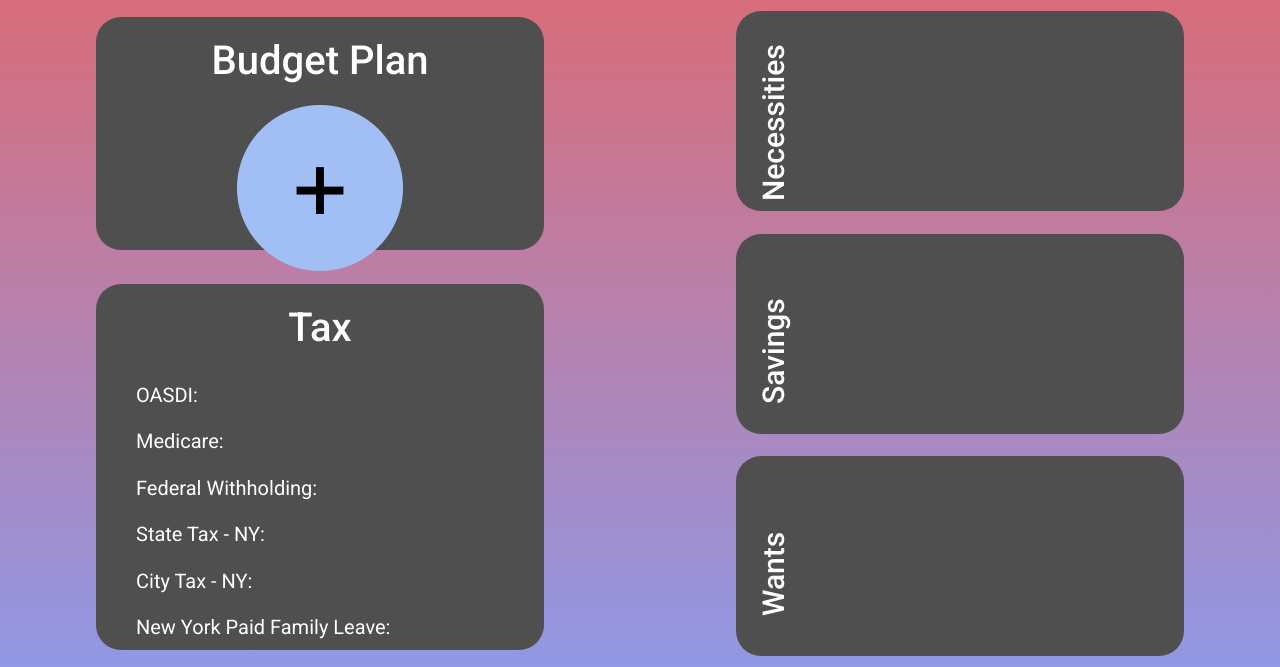
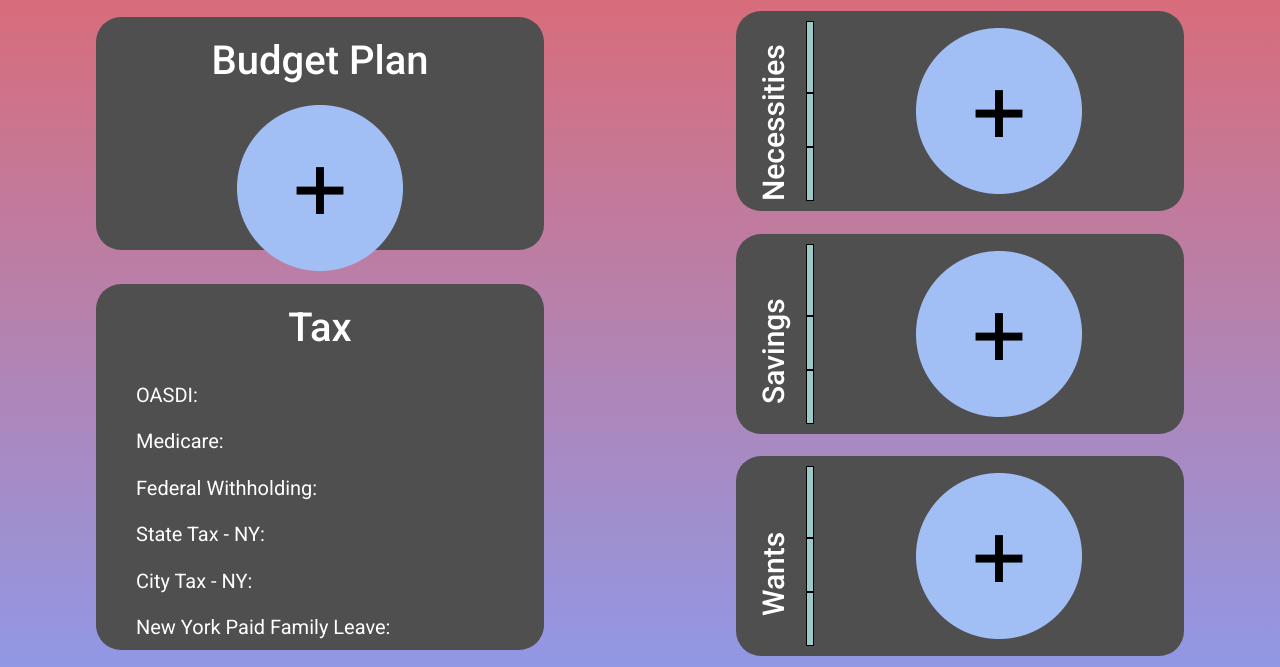
Before and after one commit to danvluewubley/hackathon-budget-app, a Flask app: page /dashboard in a window 1280 px wide. Shown: the part 133-800 px from the top of the page. Run offline with Flask 3, Linux system fonts and the light colour scheme; parts of the project's set-up code (start-up, migrations or seed data) failed here and were passed over; some web fonts are replaced.

Commit message:
Finished the dashboard

```diff
--- a/myapp/static/dashboard.css
+++ b/myapp/static/dashboard.css
@@ -88,7 +88,7 @@ section {
   color: white;
 }
 
-.budget-plan img {
+img {
   width: 166px;
   align-self: center;
 }
@@ -172,3 +172,36 @@ aside {
   top: 20px;
   left: -160px;
 }
+
+.barcontainer {
+  position: relative;
+  width: 10px;
+  height: 90%;
+  margin: auto 0;
+  margin-left: 70px;
+  background-color: white;
+}
+
+.bar {
+  background-color: #9bc9c7;
+  border: 1px solid black;
+}
+
+#bar1 {
+  height: 40%;
+}
+
+#bar2 {
+  height: 30%;
+}
+
+#bar3 {
+  height: 30%;
+}
+
+.img-container {
+  width: 100%;
+  display: flex;
+  justify-content: center;
+  align-items: center;
+}
--- a/myapp/templates/dashboard.html
+++ b/myapp/templates/dashboard.html
@@ -27,12 +27,36 @@
         <aside>
             <div class="necessities">
                 <h2 class="section-heading"><span class="necessities-format">Necessities</span></h2>
+                <div class="barcontainer">
+                    <div class="bar" id="bar1"></div>
+                    <div class="bar" id="bar2"></div>
+                    <div class="bar" id="bar3"></div>
+                </div>
+                <div class="img-container">
+                    <img src="../static/add.png" alt="Sorry low on budget!">
+                </div>
             </div>
             <div class="savings">
                 <h2 class="section-heading"><span class="savings-format">Savings</span></h2>
+                <div class="barcontainer">
+                    <div class="bar" id="bar1"></div>
+                    <div class="bar" id="bar2"></div>
+                    <div class="bar" id="bar3"></div>
+                </div>
+                <div class="img-container">
+                    <img src="../static/add.png" alt="Sorry low on budget!">
+                </div>
             </div>
             <div class="wants">
                 <h2 class="section-heading"><span class="wants-format">Wants</span></h2>
+                <div class="barcontainer">
+                    <div class="bar" id="bar1"></div>
+                    <div class="bar" id="bar2"></div>
+                    <div class="bar" id="bar3"></div>
+                </div>
+                <div class="img-container">
+                    <img src="../static/add.png" alt="Sorry low on budget!">
+                </div>
             </div>
         </aside>
     </section>
```
